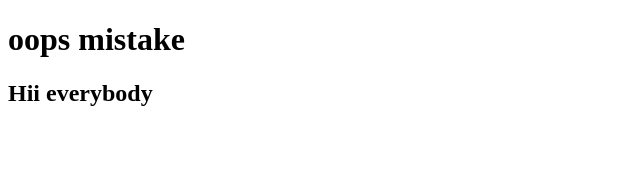
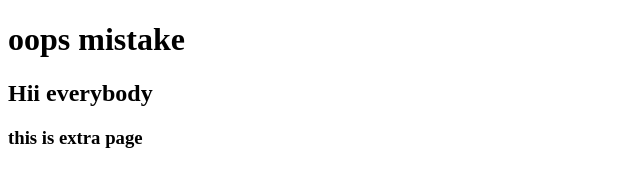
Before and after one commit to 24Pawansingh/git-first, a plain HTML site: page extra.html in a window 1280 px wide. Shown: the whole page, without its empty margins (0-640 px from the left). Drawn offline with Linux system fonts and the light colour scheme.

Commit message:
final commit 1

```diff
--- a/extra.html
+++ b/extra.html
@@ -9,5 +9,6 @@
 <body>
     <h1>oops mistake</h1>
     <h2>Hii everybody</h2>
+    <h3>this is extra page </h3>
 </body>
 </html>
```
Also changed, not shown: about.html (+1 -0 lines).
